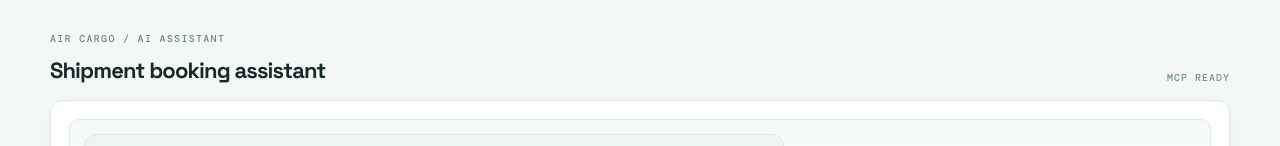
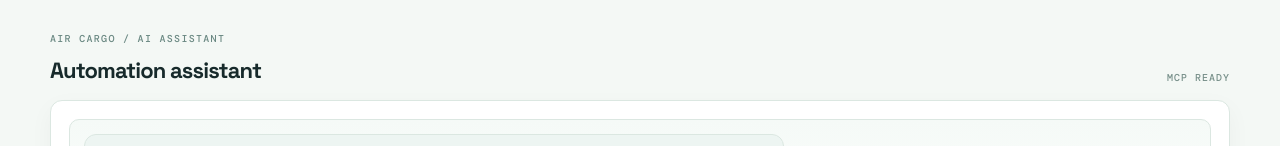
Before and after one commit to salamsotf1/RPSTRY, a website: page test-dashboard.html in a window 1280 px wide. Shown: the part 875-1021 px from the top of the page. Drawn offline with nearby package versions, Linux system fonts and the light colour scheme; no server answers.

```diff
--- a/test-dashboard.html
+++ b/test-dashboard.html
@@ -45,7 +45,7 @@
     </section>
 
     <section class="assistant-section">
-      <div class="section-heading"><div><p class="eyebrow">AIR CARGO / AI ASSISTANT</p><h2>Shipment booking assistant</h2></div><span class="mono-label">MCP READY</span></div>
+      <div class="section-heading"><div><p class="eyebrow">AIR CARGO / AI ASSISTANT</p><h2>Automation assistant</h2></div><span class="mono-label">MCP READY</span></div>
       <div class="assistant-panel">
         <div id="assistant-chat" class="assistant-chat" aria-live="polite">
           <div class="chat-message bot">I can help answer questions about the Lift Aircargo booking screen, AWB flow, cargo details, and shipment workflow.</div>
```
